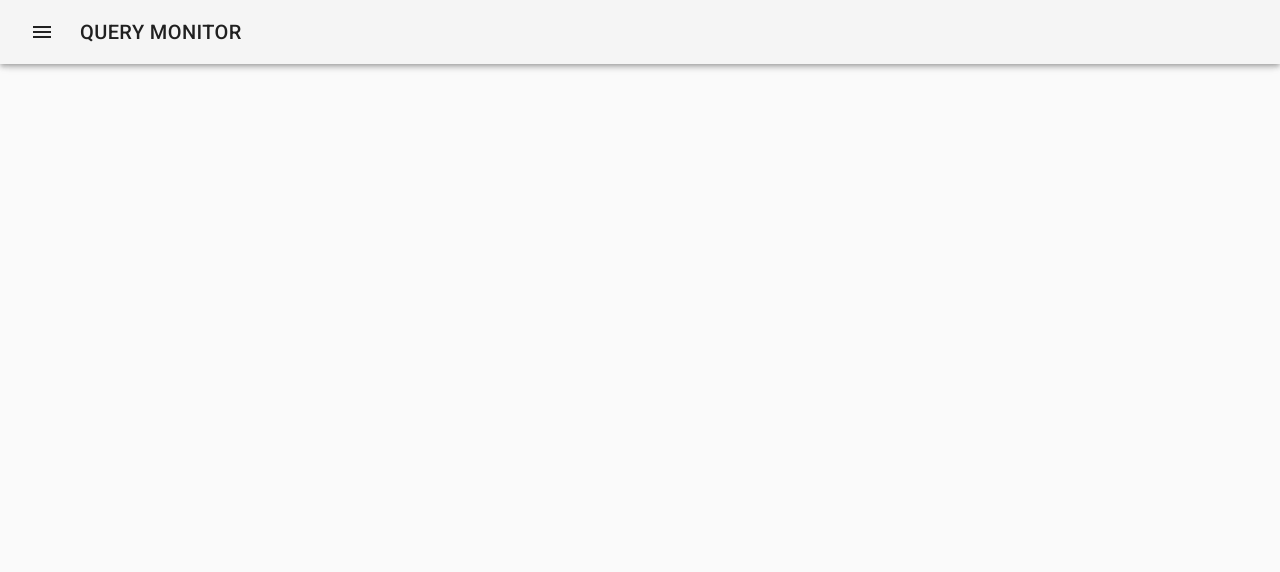
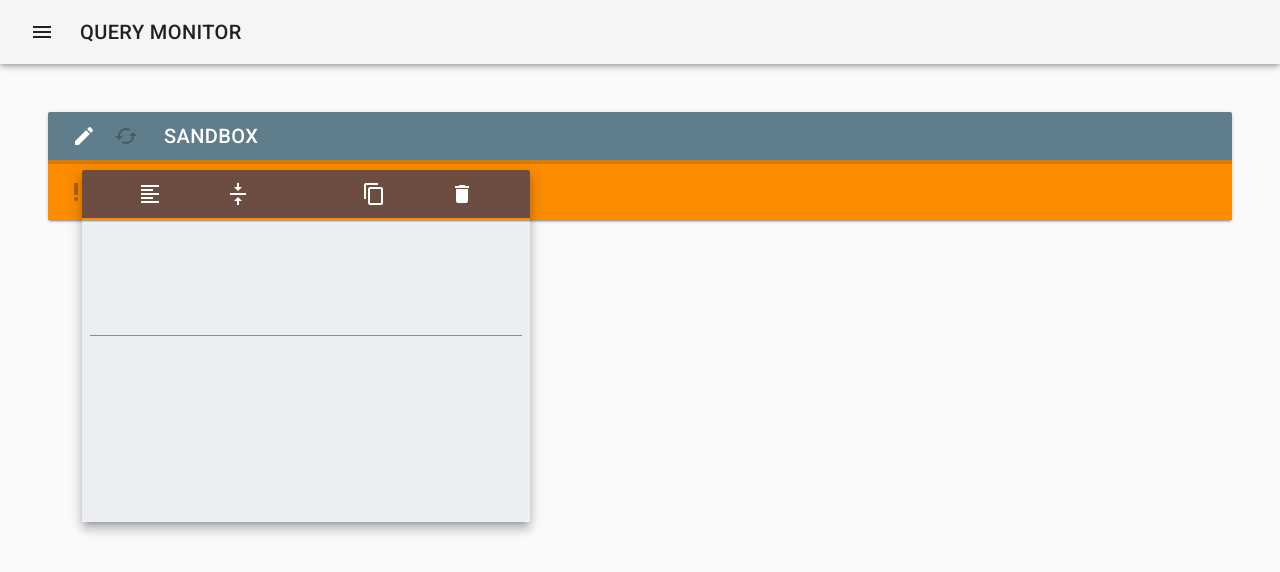
Before and after one commit to JonKoala/querymonitor-client, a Vue app: page /sandbox in a window 1280 px wide. Shown: the top 572 px of the page. Built offline with nearby package versions, Linux system fonts and the light colour scheme.

Commit message:
altera view de criacao de queries para sandbox
a ideia e que o sandbox seria mais um ambiente de teste de queries, com uma opcao extra para salvar a query atual

```diff
--- a/src/components/AppVerticalMenu.vue
+++ b/src/components/AppVerticalMenu.vue
@@ -38,7 +38,7 @@ export default {
     return {
       generalLinks: [
         { text: 'HOME', icon: 'home', href: '/' },
-        { text: 'NOVA QUERY', icon: 'note_add', href: '/create' }
+        { text: 'SANDBOX', icon: 'note_add', href: '/sandbox' }
       ],
       queryLinks: []
     }
--- a/src/router.js
+++ b/src/router.js
@@ -2,7 +2,7 @@ import Vue from 'vue'
 import VueRouter from 'vue-router'
 
 import ViewHome from 'views/ViewHome'
-import ViewCreate from 'views/ViewCreate'
+import ViewSandbox from 'views/ViewSandbox'
 import ViewResults from 'views/ViewResults'
 
 
@@ -11,9 +11,9 @@ Vue.use(VueRouter)
 export default new VueRouter({
   routes: [
     {
-      name: 'create',
-      path: '/create',
-      component: ViewCreate
+      name: 'sandbox',
+      path: '/sandbox',
+      component: ViewSandbox
     },
     {
       name: 'home',
--- a/src/views/ViewCreate.vue
+++ /dev/null
@@ -1,89 +0,0 @@
-<template>
-  <v-container fluid grid-list-md>
-    <v-layout row wrap>
-      <v-flex xs4>
-        <v-card class="editor">
-          <query-editor v-model="query" class="pa-0"></query-editor>
-        </v-card>
-      </v-flex>
-      <v-flex xs3>
-        <v-btn v-on:click="test()" v-bind:disabled="!this.isTestable" class="mt-1" color="blue white--text">
-          <v-icon left color="white">cached</v-icon>testar
-        </v-btn>
-        <v-divider class="my-3"></v-divider>
-        <v-text-field v-model="titulo" label="Título" hide-details class="ml-2" style="width:70%"></v-text-field>
-        <v-btn v-on:click="save()" v-bind:disabled="!this.isSavable" class="mt-3" color="green white--text">
-          <v-icon left color="white">save</v-icon>salvar
-        </v-btn>
-      </v-flex>
-      <v-flex xs12>
-        <v-card>
-          <v-toolbar color="blue-grey" dense card>
-            <v-toolbar-title class="white--text">RESULTADO</v-toolbar-title>
-          </v-toolbar>
-          <results-table v-model="results" v-bind:isLoading="isLoading" v-bind:error="errorMsg" class="pa-0"></results-table>
-        </v-card>
-      </v-flex>
-      <v-snackbar v-model="note" v-bind:timeout="3000" bottom right>Query salva com sucesso!</v-snackbar>
-    </v-layout>
-  </v-container>
-</template>
-
-<script>
-import ApiService from 'services/api.service'
-
-import QueryEditor from 'components/QueryEditor'
-import ResultsTable from 'components/ResultsTable'
-
-export default {
-  name: 'ViewCreate',
-  components: {
-    QueryEditor,
-    ResultsTable
-  },
-  data () {
-    return {
-      query: null,
-      titulo: null,
-      results: [],
-      errorMsg: null,
-
-      isLoading: false,
-      note: false
-    };
-  },
-  computed: {
-    isTestable() {
-      return Boolean(this.query);
-    },
-    isSavable() {
-      return this.isTestable && Boolean(this.titulo);
-    }
-  },
-  methods: {
-    async test() {
-      this.isLoading = true;
-      try {
-        this.results = await ApiService.get(`select/${this.query}`);
-        this.errorMsg = null;
-      } catch(err) {
-        this.errorMsg = err.response.data.message;
-      } finally {
-        this.isLoading = false;
-      }
-    },
-    async save() {
-      await ApiService.post('queries', { titulo: this.titulo, corpo: this.query })
-      this.note = true;
-    }
-  }
-}
-</script>
-
-<style scoped>
-
-  .editor {
-    border-radius: 0px 0px 5px 5px;
-  }
-
-</style>
--- /dev/null
+++ b/src/views/ViewSandbox.vue
@@ -0,0 +1,86 @@
+<template>
+  <v-container fluid grid-list-md>
+    <v-layout row wrap>
+      <v-flex xs12>
+        <v-card>
+
+          <v-toolbar color="blue-grey" dense card>
+
+            <v-menu v-model="editor" transition="slide-y-transition" bottom offset-y
+              v-bind:close-on-content-click="false"
+              v-bind:nudge-width="400"
+              v-bind:nudge-bottom="10"
+              v-bind:nudge-right="10">
+              <v-tooltip top slot="activator">
+                <v-btn icon flat slot="activator">
+                  <v-icon color="white">edit</v-icon>
+                </v-btn>
+                <span>Query</span>
+              </v-tooltip>
+              <query-editor v-model="query" class="pa-0" v-bind:height="300"></query-editor>
+            </v-menu>
+
+            <v-tooltip top>
+              <v-btn slot="activator" v-on:click="test()" v-bind:disabled="!this.isTestable" icon class="ma-0">
+                <v-icon color="white">cached</v-icon>
+              </v-btn>
+              <span>Testar</span>
+            </v-tooltip>
+
+            <v-toolbar-title class="white--text">SANDBOX</v-toolbar-title>
+
+          </v-toolbar>
+
+          <results-table v-model="results" v-bind:isLoading="isLoading" v-bind:error="errorMsg" class="pa-0"></results-table>
+
+        </v-card>
+      </v-flex>
+    </v-layout>
+  </v-container>
+</template>
+
+<script>
+import ApiService from 'services/api.service'
+
+import QueryEditor from 'components/QueryEditor'
+import ResultsTable from 'components/ResultsTable'
+
+export default {
+  name: 'ViewCreate',
+  components: {
+    QueryEditor,
+    ResultsTable
+  },
+  data() {
+    return {
+      query: null,
+      results: [],
+      errorMsg: null,
+      isLoading: false,
+
+      editor: false
+    };
+  },
+  mounted() {
+    window.setTimeout(() => { this.editor = true; }, 200);
+  },
+  computed: {
+    isTestable() {
+      return Boolean(this.query);
+    }
+  },
+  methods: {
+    async test() {
+      this.isLoading = true;
+      try {
+        this.results = await ApiService.get(`select/${this.query}`);
+        this.errorMsg = null;
+      } catch(err) {
+        this.errorMsg = err.response.data.message;
+      } finally {
+        this.isLoading = false;
+      }
+    }
+  }
+}
+</script>
```
